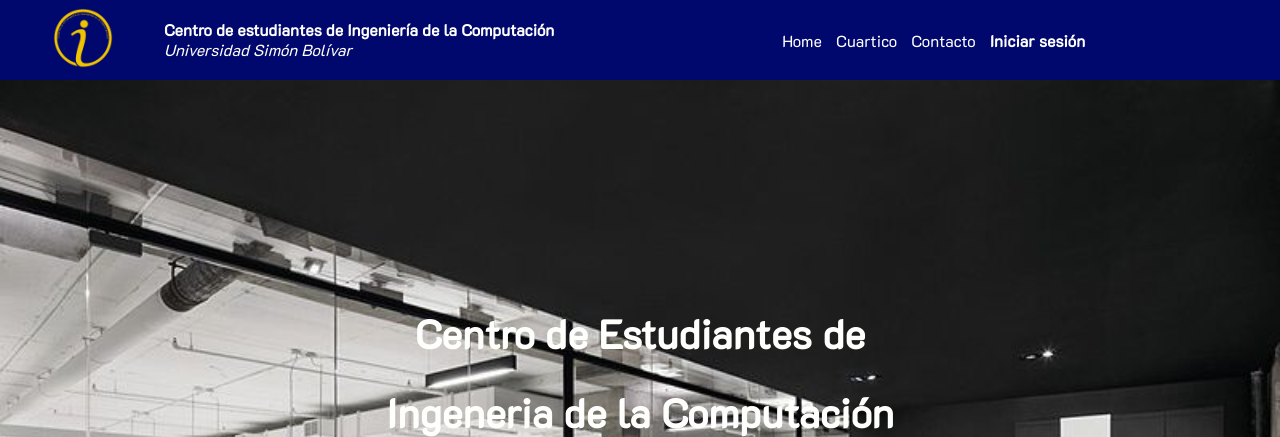
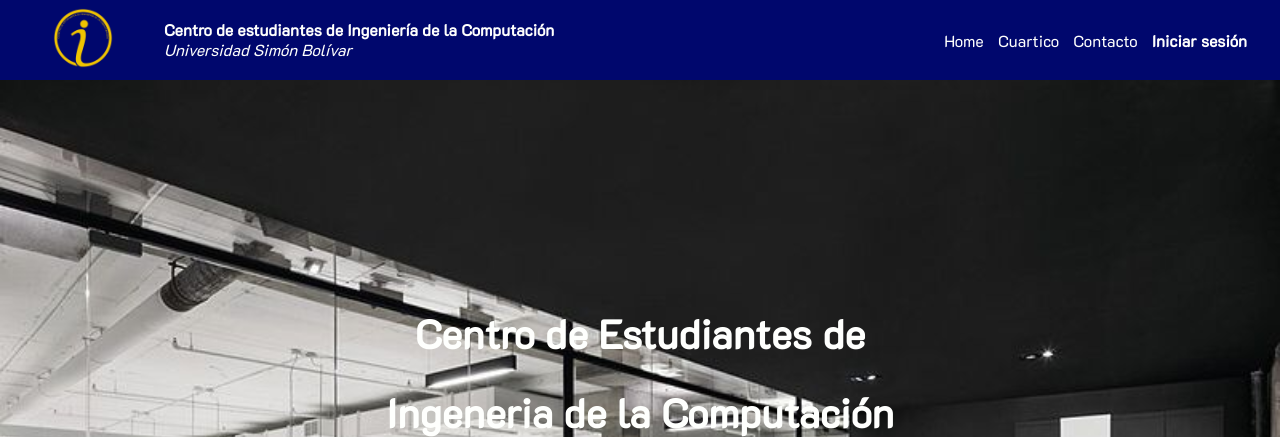
Before and after one commit to usbceic/ceic-site, a Django app: template ceic_site/templates/home.html in a window 1280 px wide. Shown: the top 437 px of the page. Run offline with Django 3.2, Linux system fonts and the light colour scheme; the template is opened without the code that fills it, so the values that code supplies are empty.

Commit message:
Arreglada posición menú superior

```diff
--- a/ceic_site/templates/assets/CSS/home.css
+++ b/ceic_site/templates/assets/CSS/home.css
@@ -49,7 +49,7 @@ header a{
 
 header ul{
     list-style: none;
-    align-content: flex-end;
+    text-align: right;
 }
 
 header li{
```
